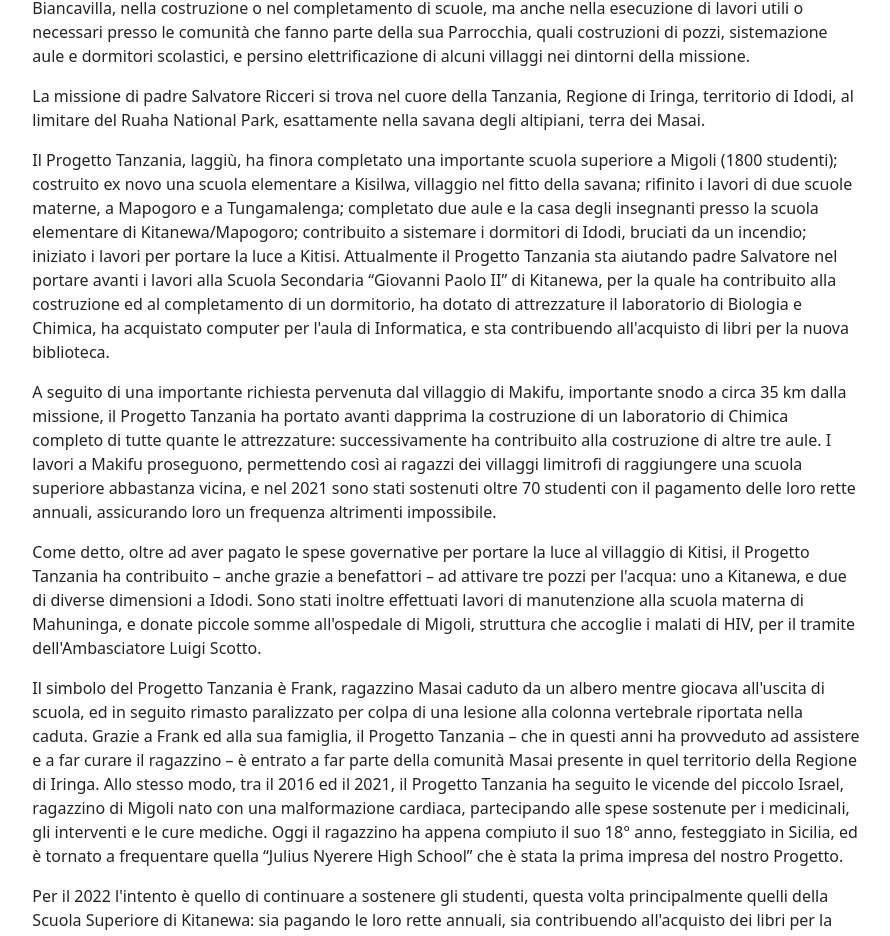
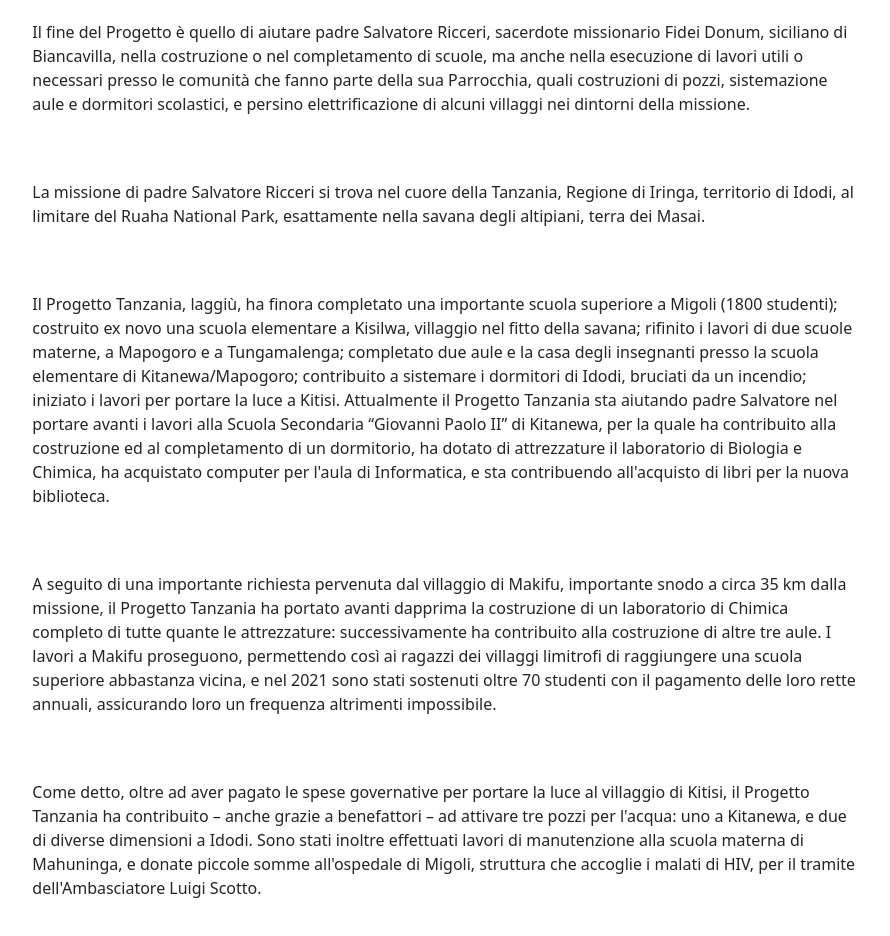
Before and after one commit to JonnyMarsiano/Progetto-Tanzania, a React (Create React App) app: page /chisiamo in a window 1280 px wide. Shown: the part 671-1607 px from the top of the page, without its empty margins (193-1083 px from the left). Built offline with nearby package versions, Linux system fonts and the light colour scheme.

Commit message:
no message

```diff
--- a/src/App.css
+++ b/src/App.css
@@ -26,16 +26,25 @@ body {
   height: 450px;
 }
 
+.paragraph {
+  padding-bottom: 3rem;
+}
+
 .map {
   padding-top: 8rem;
   padding-bottom: 3rem;
-  width: 500px;
-  height: 650px;
+  width: 100%;
+  height: auto;
+  flex:1;
+  position: absolute;
+  top: 50%;
+  left: 50%;
 }
 
 .hiddenButtonContainer {
   position: relative;
   width: 50%;
+  text-align: center;
 }
 
 .hiddenButtonContainer .hiddenButton {
@@ -46,19 +55,18 @@ body {
   font-size: 16px;
   padding: 12px 24px;
   border: none;
-  cursor: pointer;
   border-radius: 5px;
-  background-color: transparent;
+  /*background-color: transparent;*/
 }
 
 .hiddenButtonKitisi {
-  top: 35%;
-  left: 140%;
+  top: 120%;
+  left: 120%;
 }
 
 .hiddenButtonKisilwa {
   top: 90%;
-  left: 10%;
+  left: 55%;
 }
 
 .villageTitle {
--- a/src/Components/PTchisiamo.js
+++ b/src/Components/PTchisiamo.js
@@ -17,14 +17,14 @@ function PTchisiamo(props){
                 <Col>
                 </Col>
                 <Col xs={8}>
-                    <p>Il Progetto Tanzania nasce nel Novembre 2014, per volere dell'allora Ambasciatore d'Italia in Tanzania, S.E. dott. Luigi Scotto (attualmente Coordinatore degli Affari degli Stati dell'Africa Meridionale presso il Ministero degli Esteri), e pertanto con gli auspici dell'Ambasciata d'Italia, con la benevolenza del Vescovo della Diocesi di Iringa, Monsignor Tarcisius Ngalalekumtwa.</p>
-                    <p>Il fine del Progetto è quello di aiutare padre Salvatore Ricceri, sacerdote missionario Fidei Donum, siciliano di Biancavilla, nella costruzione o nel completamento di scuole, ma anche nella esecuzione di lavori utili o necessari presso le comunità che fanno parte della sua Parrocchia, quali costruzioni di pozzi, sistemazione aule e dormitori scolastici, e persino elettrificazione di alcuni villaggi nei dintorni della missione.</p>
-                    <p>La missione di padre Salvatore Ricceri si trova nel cuore della Tanzania, Regione di Iringa, territorio di Idodi, al limitare del Ruaha National Park, esattamente nella savana degli altipiani, terra dei Masai.</p>
-                    <p>Il Progetto Tanzania, laggiù, ha finora completato una importante scuola superiore a Migoli (1800 studenti); costruito ex novo una scuola elementare a Kisilwa, villaggio nel fitto della savana; rifinito i lavori di due scuole materne, a Mapogoro e a Tungamalenga; completato due aule e la casa degli insegnanti presso la scuola elementare di Kitanewa/Mapogoro; contribuito a sistemare i dormitori di Idodi, bruciati da un incendio; iniziato i lavori per portare la luce a Kitisi. Attualmente il Progetto Tanzania sta aiutando padre Salvatore nel portare avanti i lavori alla Scuola Secondaria “Giovanni Paolo II” di Kitanewa, per la quale ha contribuito alla costruzione ed al completamento di un dormitorio, ha dotato di attrezzature il laboratorio di Biologia e Chimica, ha acquistato computer per l'aula di Informatica, e sta contribuendo all'acquisto di libri per la nuova biblioteca.</p>
-                    <p>A seguito di una importante richiesta pervenuta dal villaggio di Makifu, importante snodo a circa 35 km dalla missione, il Progetto Tanzania ha portato avanti dapprima la costruzione di un laboratorio di Chimica completo di tutte quante le attrezzature: successivamente ha contribuito alla costruzione di altre tre aule. I lavori a Makifu proseguono, permettendo così ai ragazzi dei villaggi limitrofi di raggiungere una scuola superiore abbastanza vicina, e nel 2021 sono stati sostenuti oltre 70 studenti con il pagamento delle loro rette annuali, assicurando loro un frequenza altrimenti impossibile.</p>
-                    <p>Come detto, oltre ad aver pagato le spese governative per portare la luce al villaggio di Kitisi, il Progetto Tanzania ha contribuito – anche grazie a benefattori – ad attivare tre pozzi per l'acqua: uno a Kitanewa, e due di diverse dimensioni a Idodi. Sono stati inoltre effettuati lavori di manutenzione alla scuola materna di Mahuninga, e donate piccole somme all'ospedale di Migoli, struttura che accoglie i malati di HIV, per il tramite dell'Ambasciatore Luigi Scotto.</p>
-                    <p>Il simbolo del Progetto Tanzania è Frank, ragazzino Masai caduto da un albero mentre giocava all'uscita di scuola, ed in seguito rimasto paralizzato per colpa di una lesione alla colonna vertebrale riportata nella caduta. Grazie a Frank ed alla sua famiglia, il Progetto Tanzania – che in questi anni ha provveduto ad assistere e a far curare il ragazzino – è entrato a far parte della comunità Masai presente in quel territorio della Regione di Iringa. Allo stesso modo, tra il 2016 ed il 2021, il Progetto Tanzania ha seguito le vicende del piccolo Israel, ragazzino di Migoli nato con una malformazione cardiaca, partecipando alle spese sostenute per i medicinali, gli interventi e le cure mediche. Oggi il ragazzino ha appena compiuto il suo 18° anno, festeggiato in Sicilia, ed è tornato a frequentare quella “Julius Nyerere High School” che è stata la prima impresa del nostro Progetto.</p>
-                    <p>Per il 2022 l'intento è quello di continuare a sostenere gli studenti, questa volta principalmente quelli della Scuola Superiore di Kitanewa: sia pagando le loro rette annuali, sia contribuendo all'acquisto dei libri per la biblioteca, attualmente in corso di completamento.</p>
+                    <p className="paragraph">Il Progetto Tanzania nasce nel Novembre 2014, per volere dell'allora Ambasciatore d'Italia in Tanzania, S.E. dott. Luigi Scotto (attualmente Coordinatore degli Affari degli Stati dell'Africa Meridionale presso il Ministero degli Esteri), e pertanto con gli auspici dell'Ambasciata d'Italia, con la benevolenza del Vescovo della Diocesi di Iringa, Monsignor Tarcisius Ngalalekumtwa.</p>
+                    <p className="paragraph">Il fine del Progetto è quello di aiutare padre Salvatore Ricceri, sacerdote missionario Fidei Donum, siciliano di Biancavilla, nella costruzione o nel completamento di scuole, ma anche nella esecuzione di lavori utili o necessari presso le comunità che fanno parte della sua Parrocchia, quali costruzioni di pozzi, sistemazione aule e dormitori scolastici, e persino elettrificazione di alcuni villaggi nei dintorni della missione.</p>
+                    <p className="paragraph">La missione di padre Salvatore Ricceri si trova nel cuore della Tanzania, Regione di Iringa, territorio di Idodi, al limitare del Ruaha National Park, esattamente nella savana degli altipiani, terra dei Masai.</p>
+                    <p className="paragraph">Il Progetto Tanzania, laggiù, ha finora completato una importante scuola superiore a Migoli (1800 studenti); costruito ex novo una scuola elementare a Kisilwa, villaggio nel fitto della savana; rifinito i lavori di due scuole materne, a Mapogoro e a Tungamalenga; completato due aule e la casa degli insegnanti presso la scuola elementare di Kitanewa/Mapogoro; contribuito a sistemare i dormitori di Idodi, bruciati da un incendio; iniziato i lavori per portare la luce a Kitisi. Attualmente il Progetto Tanzania sta aiutando padre Salvatore nel portare avanti i lavori alla Scuola Secondaria “Giovanni Paolo II” di Kitanewa, per la quale ha contribuito alla costruzione ed al completamento di un dormitorio, ha dotato di attrezzature il laboratorio di Biologia e Chimica, ha acquistato computer per l'aula di Informatica, e sta contribuendo all'acquisto di libri per la nuova biblioteca.</p>
+                    <p className="paragraph">A seguito di una importante richiesta pervenuta dal villaggio di Makifu, importante snodo a circa 35 km dalla missione, il Progetto Tanzania ha portato avanti dapprima la costruzione di un laboratorio di Chimica completo di tutte quante le attrezzature: successivamente ha contribuito alla costruzione di altre tre aule. I lavori a Makifu proseguono, permettendo così ai ragazzi dei villaggi limitrofi di raggiungere una scuola superiore abbastanza vicina, e nel 2021 sono stati sostenuti oltre 70 studenti con il pagamento delle loro rette annuali, assicurando loro un frequenza altrimenti impossibile.</p>
+                    <p className="paragraph">Come detto, oltre ad aver pagato le spese governative per portare la luce al villaggio di Kitisi, il Progetto Tanzania ha contribuito – anche grazie a benefattori – ad attivare tre pozzi per l'acqua: uno a Kitanewa, e due di diverse dimensioni a Idodi. Sono stati inoltre effettuati lavori di manutenzione alla scuola materna di Mahuninga, e donate piccole somme all'ospedale di Migoli, struttura che accoglie i malati di HIV, per il tramite dell'Ambasciatore Luigi Scotto.</p>
+                    <p className="paragraph">Il simbolo del Progetto Tanzania è Frank, ragazzino Masai caduto da un albero mentre giocava all'uscita di scuola, ed in seguito rimasto paralizzato per colpa di una lesione alla colonna vertebrale riportata nella caduta. Grazie a Frank ed alla sua famiglia, il Progetto Tanzania – che in questi anni ha provveduto ad assistere e a far curare il ragazzino – è entrato a far parte della comunità Masai presente in quel territorio della Regione di Iringa. Allo stesso modo, tra il 2016 ed il 2021, il Progetto Tanzania ha seguito le vicende del piccolo Israel, ragazzino di Migoli nato con una malformazione cardiaca, partecipando alle spese sostenute per i medicinali, gli interventi e le cure mediche. Oggi il ragazzino ha appena compiuto il suo 18° anno, festeggiato in Sicilia, ed è tornato a frequentare quella “Julius Nyerere High School” che è stata la prima impresa del nostro Progetto.</p>
+                    <p className="paragraph">Per il 2022 l'intento è quello di continuare a sostenere gli studenti, questa volta principalmente quelli della Scuola Superiore di Kitanewa: sia pagando le loro rette annuali, sia contribuendo all'acquisto dei libri per la biblioteca, attualmente in corso di completamento.</p>
                     <p>Asante sana!</p>
                 </Col>
                 <Col>
--- a/src/Components/PTmap.js
+++ b/src/Components/PTmap.js
@@ -28,8 +28,6 @@ function PTvillaggi(props) {
             <Container>
                 <Row>
                     <Col>
-                    </Col>
-                    <Col>
                         <div class="hiddenButtonContainer">
                             <img className="map" src={map} alt="" />
                             <OverlayTrigger trigger={"click"} placement="right" overlay={popoverKitisi}>
@@ -40,8 +38,6 @@ function PTvillaggi(props) {
                             </OverlayTrigger>
                         </div>
                     </Col>
-                    <Col>
-                    </Col>
                 </Row>
             </Container>
         </>
```
